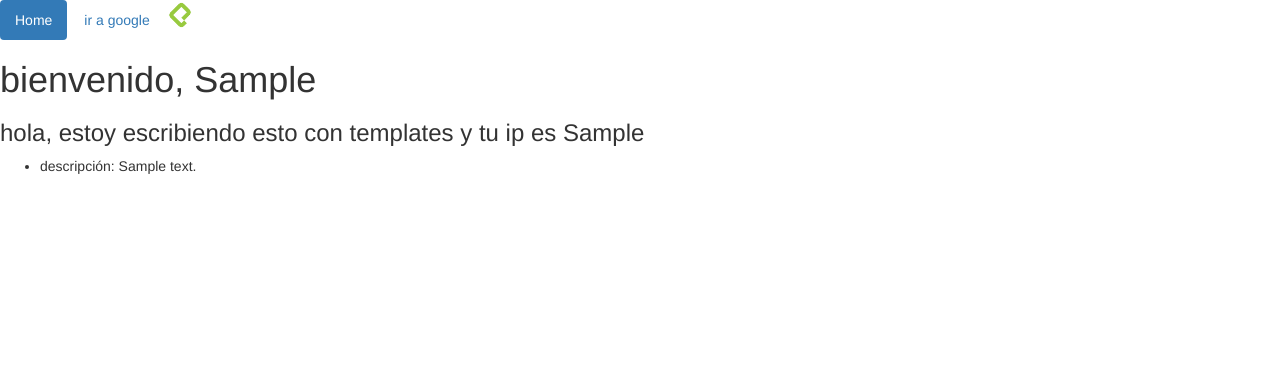
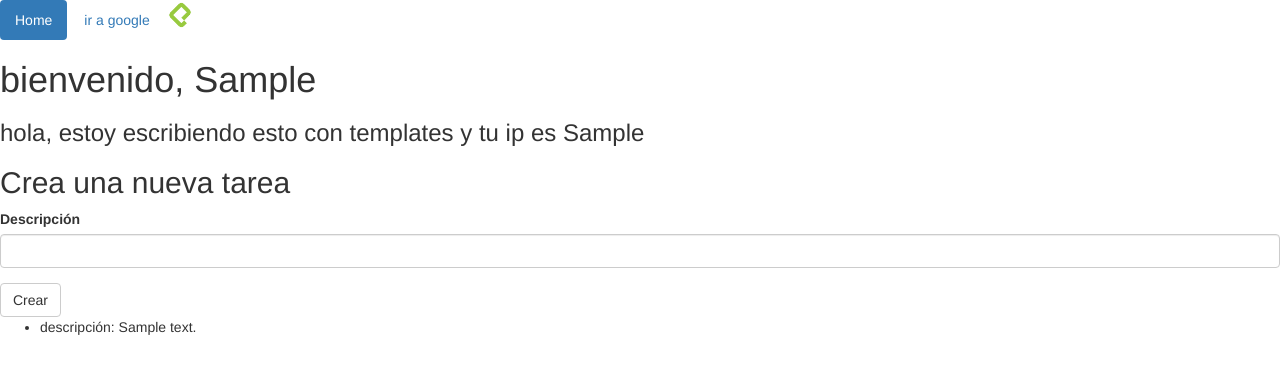
Before and after one commit to FrankCasanova/flask-ToDoList, a Flask app: template app/templates/hello.html in a window 1280 px wide. Shown: the top 374 px of the page. Run offline with Flask 2, Linux system fonts and the light colour scheme; the template is opened without the code that fills it: values that come from a table or form of the project are taken from there, most other values are stand-ins (such as "Sample title", 1, 10 or a date in 2020); some libraries are stand-ins or nearby versions.

Commit message:
implementada la tarea de agregar tareas

```diff
--- a/app/firestore_service.py
+++ b/app/firestore_service.py
@@ -22,3 +22,8 @@ def get_todos(user_id):
 def user_put(user_data):
     user_ref = db.collection('users').document(user_data.user_name)
     user_ref.set({'password': user_data.password})
+
+def put_todo(user_id,description):
+    todos_collection_ref = db.collection('users').document(user_id).collection('to-dos')
+
+    todos_collection_ref.add({'description':description})
--- a/app/form.py
+++ b/app/form.py
@@ -10,3 +10,9 @@ class LoginForm(FlaskForm): #esto sirve para crear formularios, en este caso, de
     user_name = StringField('Nombre de usuario', validators=[DataRequired()]) #importado de fields
     password = PasswordField('Password', validators=[DataRequired()]) #con validación de datos
     submit = SubmitField('Enviar') #botón para enviar los datos
+
+
+class TodoForm(FlaskForm):
+
+    description = StringField('Descripción', validators=[DataRequired()])
+    submit = SubmitField('Crear')
--- a/app/templates/hello.html
+++ b/app/templates/hello.html
@@ -17,6 +17,12 @@
         <a href="{{ url_for('index') }}">ir a inicio</a> <!-- esto llama a la url index definida en main.py-->
     {% endif %}
 
+    <div>
+        <h2>Crea una nueva tarea</h2>
+
+        {{ wtf.quick_form(todo_form)  }}
+    </div>
+
 
     <ul>
         {% for todo in todos %}
--- a/main.py
+++ b/main.py
@@ -4,9 +4,9 @@ from flask.helpers import url_for
 from flask import flash
 from flask_login import login_required, current_user
 import unittest
-from app.form import LoginForm
+from app.form import  TodoForm
 from app import create_app
-from app.firestore_service import get_users, get_todos
+from app.firestore_service import get_users, get_todos, put_todo
 
 app = create_app()
 
@@ -42,17 +42,28 @@ def index():
     return response #entregamos la respuesta
 
 
-@app.route('/hello', methods=['GET'])#-----------------------------esta es la pagina en la que inicia
+@app.route('/hello', methods=['GET', 'POST'])#-----------------------------esta es la pagina en la que inicia
 @login_required
 def hello():
     user_ip = session.get('user_ip') #usa la cookie con la IP del usuario mara mostrarla
     # user_ip = request.remote_addr#-----------con esto obtenemos la ip del usuario
     user_name = current_user.id #session.get('user_name')
+    todo_form = TodoForm()
     context={                    #este es el contexto de la aplicación, son los atributos que tomará el render_template para renderizar el template
         'user_ip' : user_ip,
         'todos': get_todos(user_id=user_name),
-        'user_name' : user_name
+        'user_name' : user_name,
+        'todo_form': todo_form,
     }
+
+    if todo_form.validate_on_submit():
+        put_todo(user_id=user_name, description=todo_form.description.data)
+
+        flash('tu tarea se creó con éxito')
+
+        return redirect(url_for('hello'))
+
+
 
 
 
```
